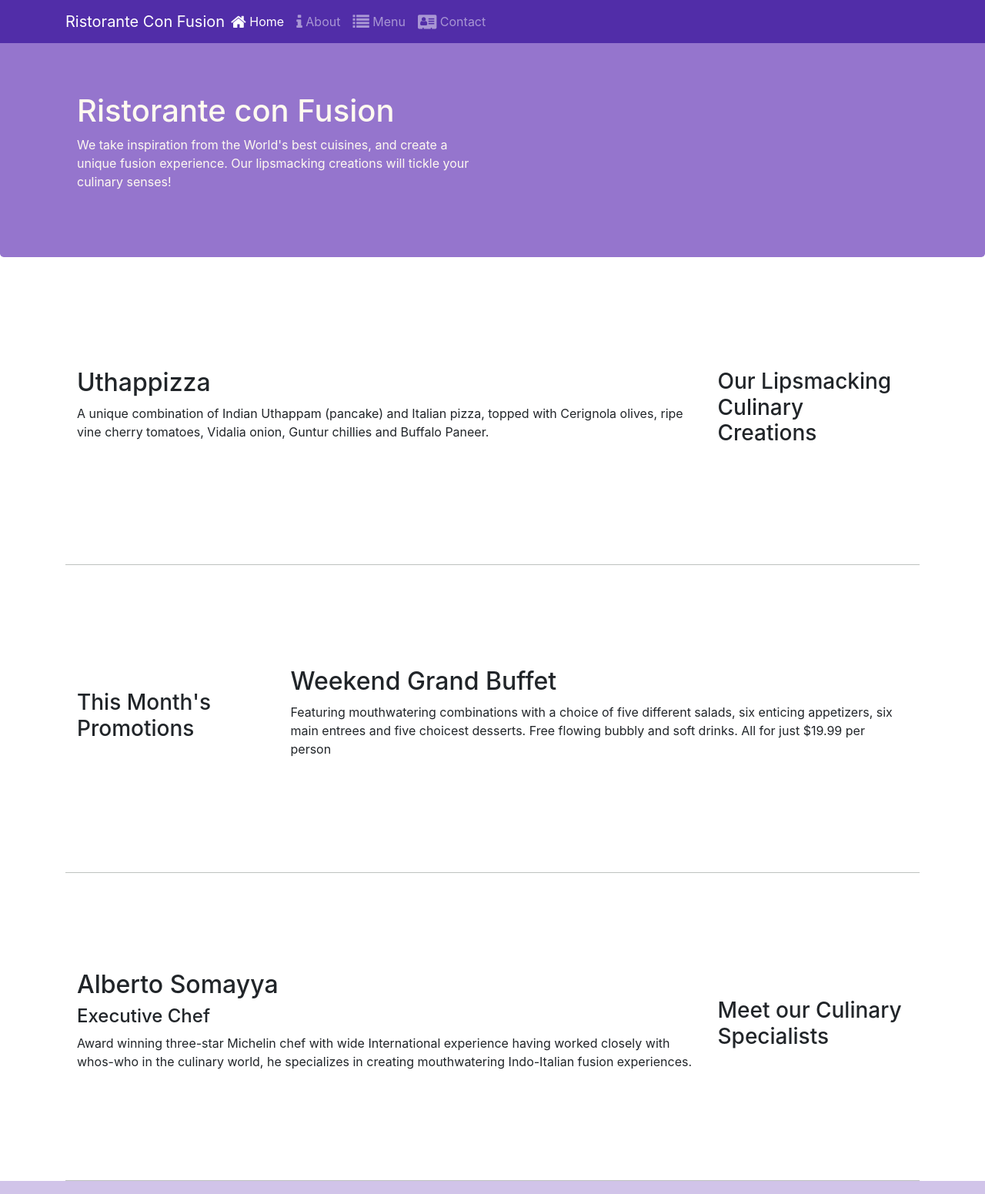
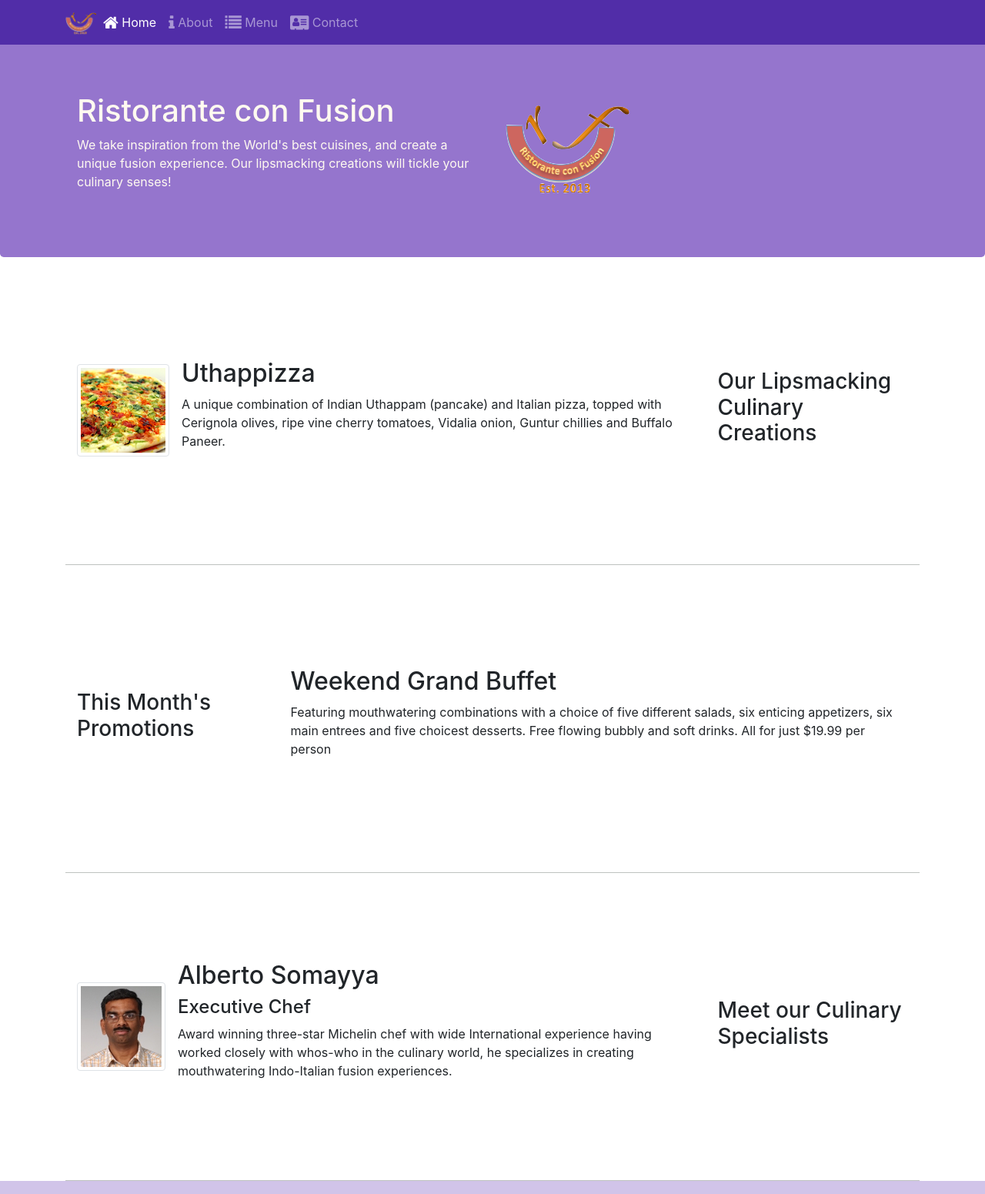
Before and after one commit to Ayush-jaiswal/Coursera, a website: page index.html in a window 1280 px wide. Shown: the top 1551 px of the page at 77% size. Drawn offline with nearby package versions, Linux system fonts and the light colour scheme.

Commit message:
Images and Media

```diff
--- a/index.html
+++ b/index.html
@@ -20,7 +20,7 @@
         <button class="navbar-toggler" type="button" data-toggle="collapse" data-target="#Navbar">
             <span class="navbar-toggler-icon"></span>
         </button>
-        <a class="navbar-brand mr-auto" href="#">Ristorante Con Fusion</a>
+        <a class="navbar-brand mr-auto" href="#"><img src="img/logo.png" height="30" width="41"></a>
         <div class="collapse navbar-collapse" id="Navbar">
             <ul class="navbar-nav mr-auto">
                 <li class="nav-item"><a class="nav-link active" href="#"><span class="fa fa-home fa-lg"></span> Home</a></li>
@@ -39,7 +39,8 @@
                     <h1>Ristorante con Fusion</h1>
                     <p>We take inspiration from the World's best cuisines, and create a unique fusion experience. Our lipsmacking creations will tickle your culinary senses!</p>
                 </div>
-                <div class="col-12 col-sm-6">
+                <div class="col-12 col-sm align-self-center">
+                    <img src="img/logo.png" class="img-fluid">
                 </div>
             </div>
         </div>
@@ -51,8 +52,17 @@
                 <h3>Our Lipsmacking Culinary Creations</h3>
             </div>
             <div class="col col-sm col-md order-sm-first">
-                <h2>Uthappizza</h2>
-                <p class="d-none d-sm-block">A unique combination of Indian Uthappam (pancake) and Italian pizza, topped with Cerignola olives, ripe vine cherry tomatoes, Vidalia onion, Guntur chillies and Buffalo Paneer.</p>
+                <div class="media">
+                    <img class="d-flex mr-3 img-thumbnail align-self-center" src="img/uthappizza.png" alt="Uthappizza">
+                    <div class="media-body">
+                        <h2 class="mt-0">Uthappizza</h2>
+                        <p class="d-none d-sm-block">A unique combination of Indian Uthappam (pancake) and
+                            Italian pizza, topped with Cerignola olives, ripe vine
+                            cherry tomatoes, Vidalia onion, Guntur chillies and
+                            Buffalo Paneer.</p>
+                    </div>
+                </div>
+
             </div>
         </div>
 
@@ -72,9 +82,18 @@
                 <h3>Meet our Culinary Specialists</h3>
             </div>
             <div class="col col-sm col-md order-sm-first">
-                <h2>Alberto Somayya</h2>
-                <h4>Executive Chef</h4>
-                <p class="d-none d-sm-block">Award winning three-star Michelin chef with wide International experience having worked closely with whos-who in the culinary world, he specializes in creating mouthwatering Indo-Italian fusion experiences. </p>
+                <div class="media">
+                    <img class="d-flex mr-3 img-thumbnail align-self-center" src="img/alberto.png" alt="Alberto Somayya">
+                    <div class="media-body">
+                        <h2 class="mt-0">Alberto Somayya</h2>
+                        <h4>Executive Chef</h4>
+                        <p class="d-none d-sm-block">Award winning three-star Michelin chef with wide
+                            International experience having worked closely with
+                            whos-who in the culinary world, he specializes in
+                            creating mouthwatering Indo-Italian fusion experiences.
+                        </p>
+                    </div>
+                </div>
             </div>
         </div>
     </div>
```
Also changed, not shown: aboutus.html (+4 -3 lines), contactus.html (+3 -2 lines), img/alberto.png (added), img/buffet.png (added), img/logo.png (added), img/uthappizza.png (added), 1 other file.
